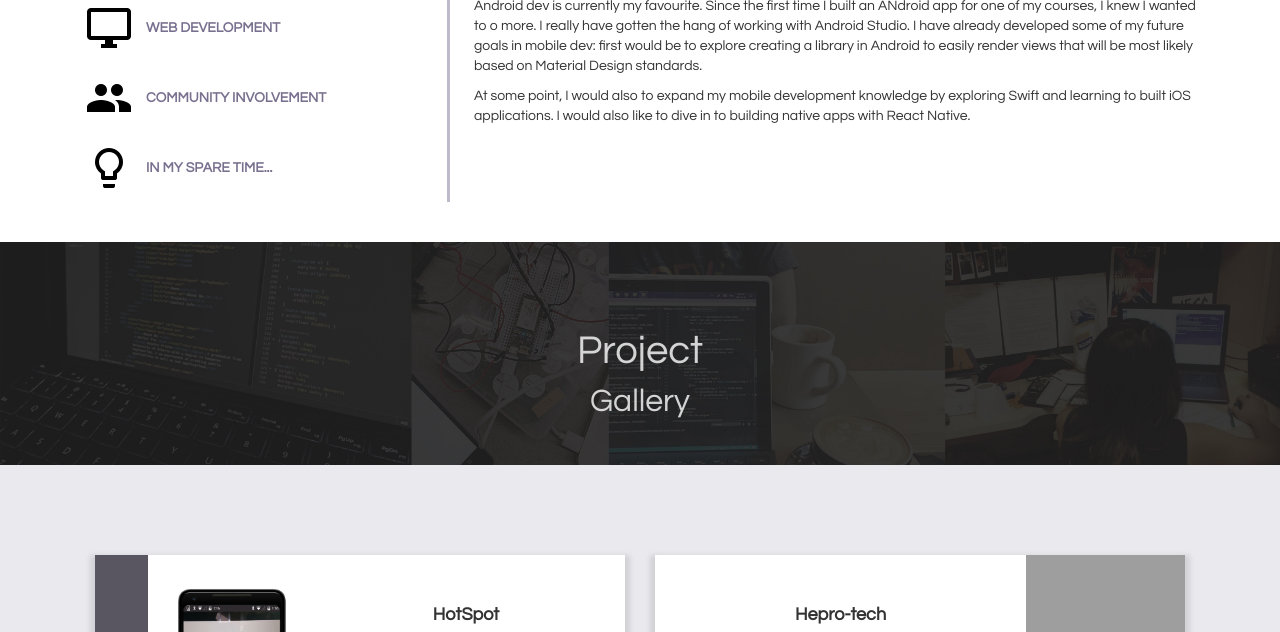
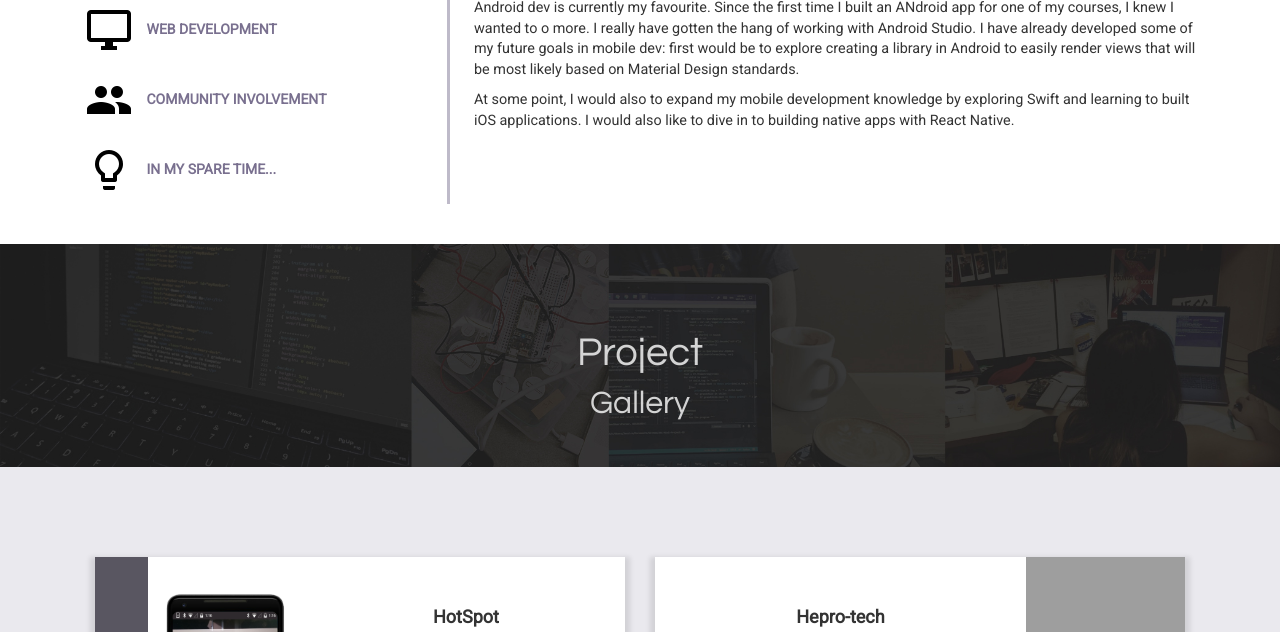
Before and after one commit to jessicaprt/personal-website-v2, a plain HTML site: page index.html in a window 1280 px wide. Shown: the part 812-1444 px from the top of the page. Drawn offline with nearby package versions, Linux system fonts and the light colour scheme; no server answers; grey boxes are pictures that could not be loaded; a web font is replaced by a local one.

Commit message:
chagne font to Roboto

```diff
--- a/css/style.css
+++ b/css/style.css
@@ -1,6 +1,9 @@
 body
 { margin: 8vh auto 0 auto;
-  font-family: "Century Gothic"; }
+  font-family: 'Roboto'; }
+
+p
+{ font-size: 1.8vh; }
 
 nav
 { width: 100%;
--- a/index.html
+++ b/index.html
@@ -3,6 +3,7 @@
     <meta charset="utf-8">
     <title>Jessica Prieto</title>
     <link href='https://fonts.googleapis.com/css?family=Sofia' rel='stylesheet'>
+	<link href='https://fonts.googleapis.com/css?family=Roboto' rel='stylesheet'>
     <link rel="stylesheet" href="https://maxcdn.bootstrapcdn.com/bootstrap/3.3.7/css/bootstrap.min.css">
     <script src="https://ajax.googleapis.com/ajax/libs/jquery/3.3.1/jquery.min.js"></script>
     <script src="https://maxcdn.bootstrapcdn.com/bootstrap/3.3.7/js/bootstrap.min.js"></script>
```
